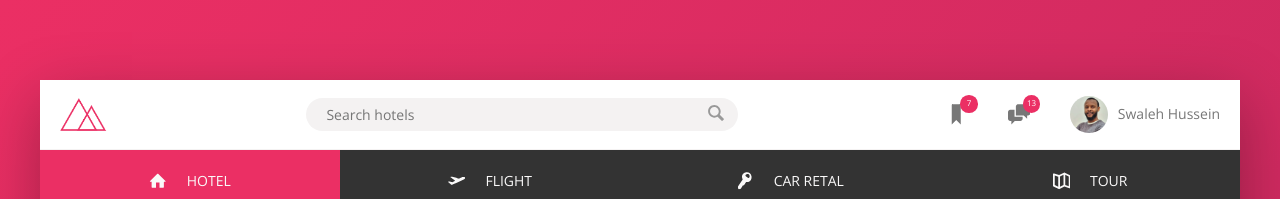
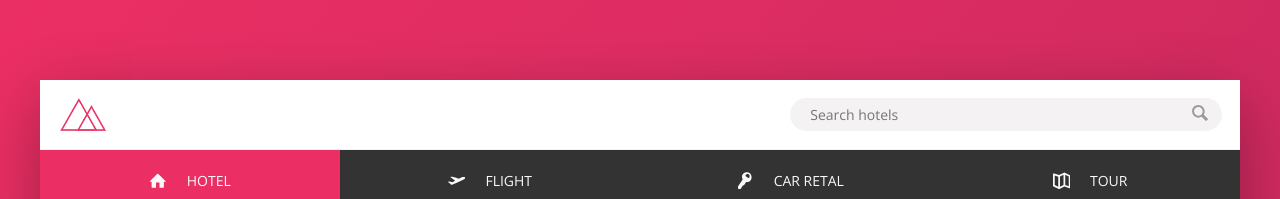
Before and after one commit to vibraniumSwaleh/TourTide, a website: page index.html in a window 1280 px wide. Shown: the top 199 px of the page. Drawn offline with nearby package versions, Linux system fonts and the light colour scheme.

Commit message:
remove notification icons

```diff
--- a/index.html
+++ b/index.html
@@ -33,7 +33,7 @@
           </button>
         </form>
 
-        <nav class="user-nav">
+        <!-- <nav class="user-nav">
           <div class="user-nav__icon-box">
             <svg class="user-nav__icon">
               <use xlink:href="icons/sprite.svg#icon-bookmark"></use>
@@ -56,7 +56,7 @@
             </div>
             <span class="user-nav__user-name">Swaleh Hussein</span>
           </div>
-        </nav>
+        </nav> -->
       </header>
 
       <div class="content">
```
